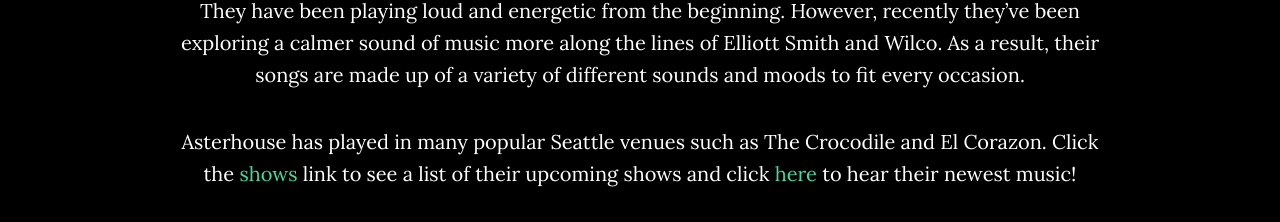
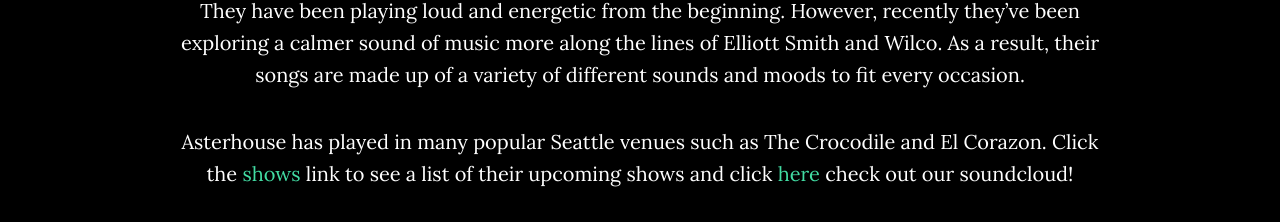
Before and after one commit to asterhouse/Asterhouse-Web, a plain HTML site: page index.html in a window 1280 px wide. Shown: the part 894-1116 px from the top of the page. Drawn offline with nearby package versions, Linux system fonts and the light colour scheme; a script that the page names is missing.

Commit message:
Changed link in About me to Soundcloud

```diff
--- a/index.html
+++ b/index.html
@@ -162,7 +162,7 @@
 
                 <p>They have been playing loud and energetic from the beginning. However, recently they’ve been exploring a calmer sound of music more along the lines of Elliott Smith and Wilco. As a result, their songs are made up of a variety of different sounds and moods to fit every occasion.</p>
 
-                <p>Asterhouse has played in many popular Seattle venues such as The Crocodile and El Corazon. Click the <a class="page-scroll" href="#shows">shows</a> link to see a list of their upcoming shows and click <a href="javascript:void(0);" id="i.play_button" class="play-button-link">here</a> to hear their newest music!</p>
+                <p>Asterhouse has played in many popular Seattle venues such as The Crocodile and El Corazon. Click the <a class="page-scroll" href="#shows">shows</a> link to see a list of their upcoming shows and click <a href="https://soundcloud.com/john-thornburg-music-page">here</a> check out our soundcloud!</p>
                 <!-- <p>John, Julio and Russ are virtual "Students" of 60's/70's Classic Rock and 90's Grunge has formed their sound into something new but strangely familiar and appeals to a very WIDE Demographic of listeners.</p> -->
 
                 <!-- <p>John started taking drum lessons at the age of 6 from Seattle Legend Steve Smith. Russ started taking Guitar Lessons at the age of 9. The word "prodigy" is often used when describing both of them. Julio Posada, having only picked up the bass in 2009 has quickly developed a strong and fluent style that is truly his own.</p> -->
```
